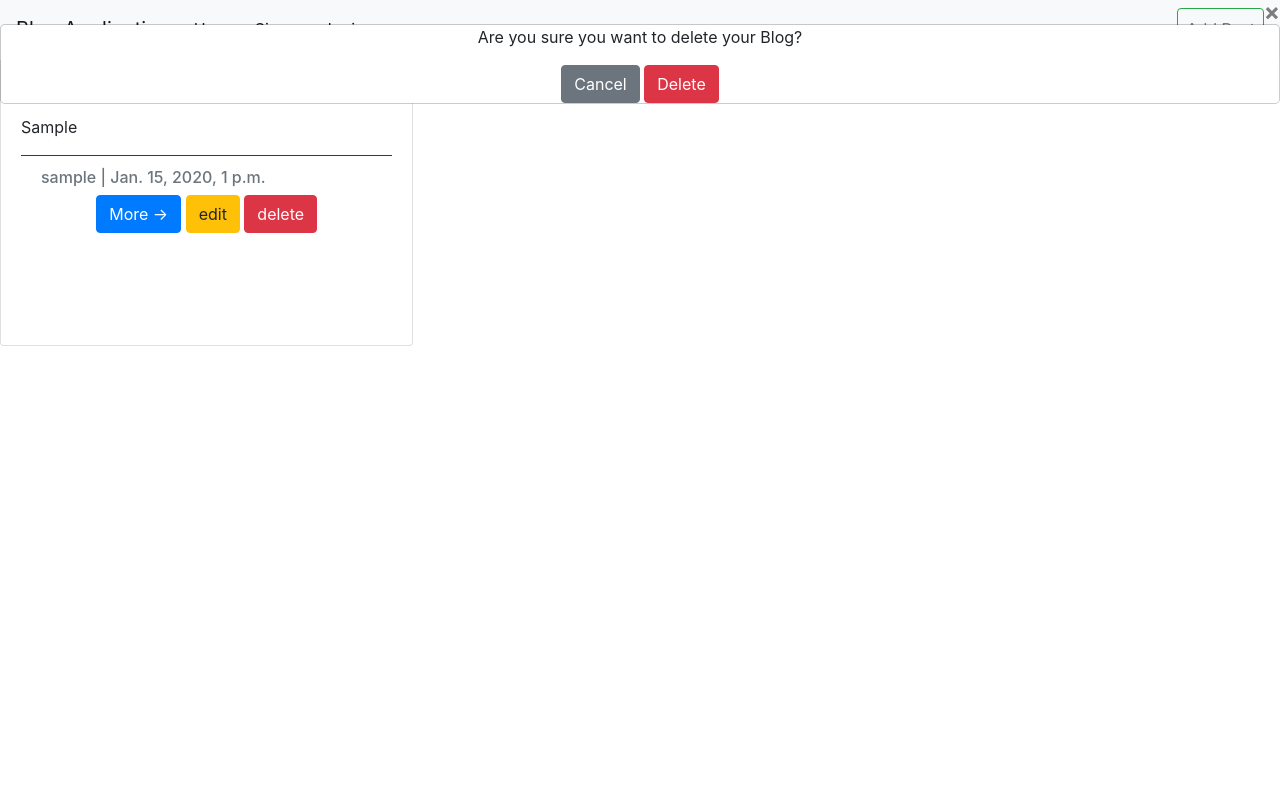
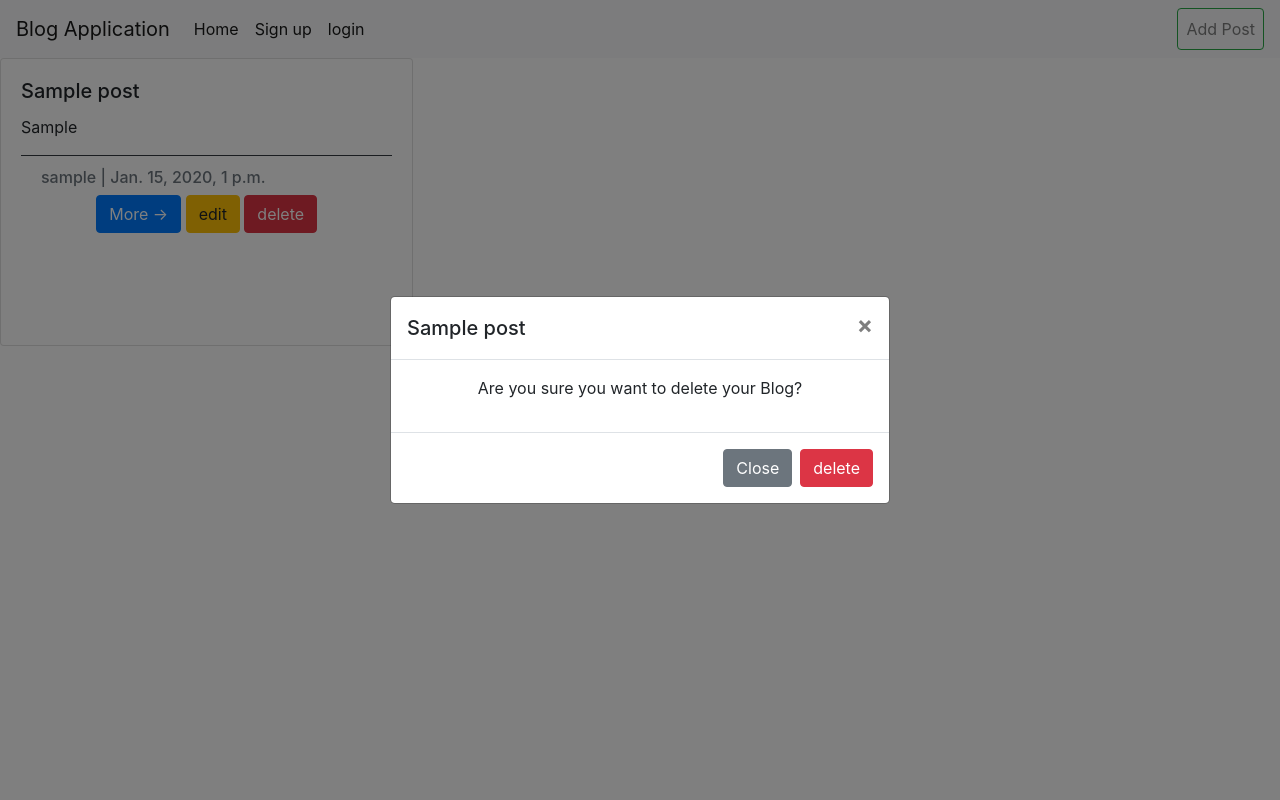
Before and after one commit to jerumanu/Blog, a Django app: page / in a window 1280 px wide, after a click on "delete". Run offline with Django 4.2, Linux system fonts and the light colour scheme; a user stored in the database is signed in; tables that the repository leaves empty hold one stand-in row (values such as "Sample post"); some libraries are stand-ins or nearby versions.

Commit message:
made changes to disign

```diff
--- a/post/templates/post/post.html
+++ b/post/templates/post/post.html
@@ -16,23 +16,28 @@
                     {% if user.id == post.author.id%}
                     <a href="#" class="btn btn-primary"> More &rarr;</a>
                     <a href=" update/{{post.id}}  "class="btn btn-warning"  id='{{post.id}}'>edit</a>
-                    <button href="delete/{{post.id}}"  onclick="document.getElementById('id01').style.display='block'"class="btn btn-danger"   id='{{post.id}}'>delete</button>
+                    <button href="delete/{{post.id}}"type="button" data-toggle="modal" data-target="#exampleModalCenter " class="btn btn-danger"   id='{{post.id}}'>delete</button>
 
-                    <div id="id01" class="modal">
-                        <span onclick="document.getElementById('id01').style.display='none'" class="close" title="Close Modal">×</span>
-                        <form class="modal-content" action="/action_page.php">
-                            <div class="container">
-
-                                <p>Are you sure you want to delete your Blog?</p>
-
-                                <div class="clearfix">
-                                    <button type="button" onclick="document.getElementById('id01').style.display='none'"
-                                        class="cancelbtn btn btn-secondary">Cancel</button>
-                                    <a href="delete/{{post.id}}"   class="btn btn-danger deletebtn"   id='{{post.id}}'class="">Delete</a>
+                    <!-- Modal -->
+                    <div class="modal fade" id="exampleModalCenter" tabindex="-1" role="dialog" aria-labelledby="exampleModalCenterTitle"
+                        aria-hidden="true">
+                        <div class="modal-dialog modal-dialog-centered" role="document">
+                            <div class="modal-content">
+                                <div class="modal-header">
+                                    <h5 class="modal-title" id="exampleModalLongTitle">{{ post.title }}</h5>
+                                    <button type="button" class="close" data-dismiss="modal" aria-label="Close">
+                                        <span aria-hidden="true">&times;</span>
+                                    </button>
+                                </div>
+                                <div class="modal-body">
+                                   <p> Are you sure you want to delete your Blog?</p>
+                                </div>
+                                <div class="modal-footer">
+                                    <button type="button" class="btn btn-secondary" data-dismiss="modal">Close</button>
+                                    <a type="button" href="delete/{{post.id}}"  id='{{post.id}}' class="btn btn-danger">delete</a>
                                 </div>
                             </div>
-                            </div>
-                        </form>
+                        </div>
                     </div>
 
                 {% endif%}
```
